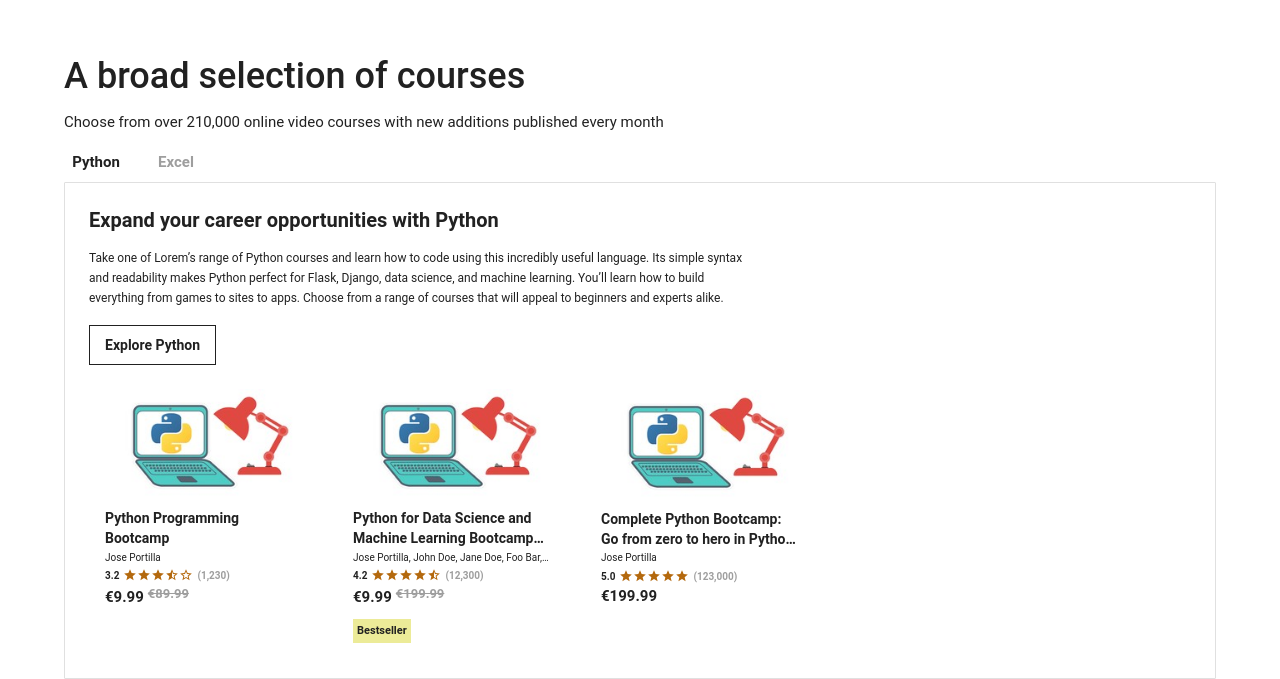
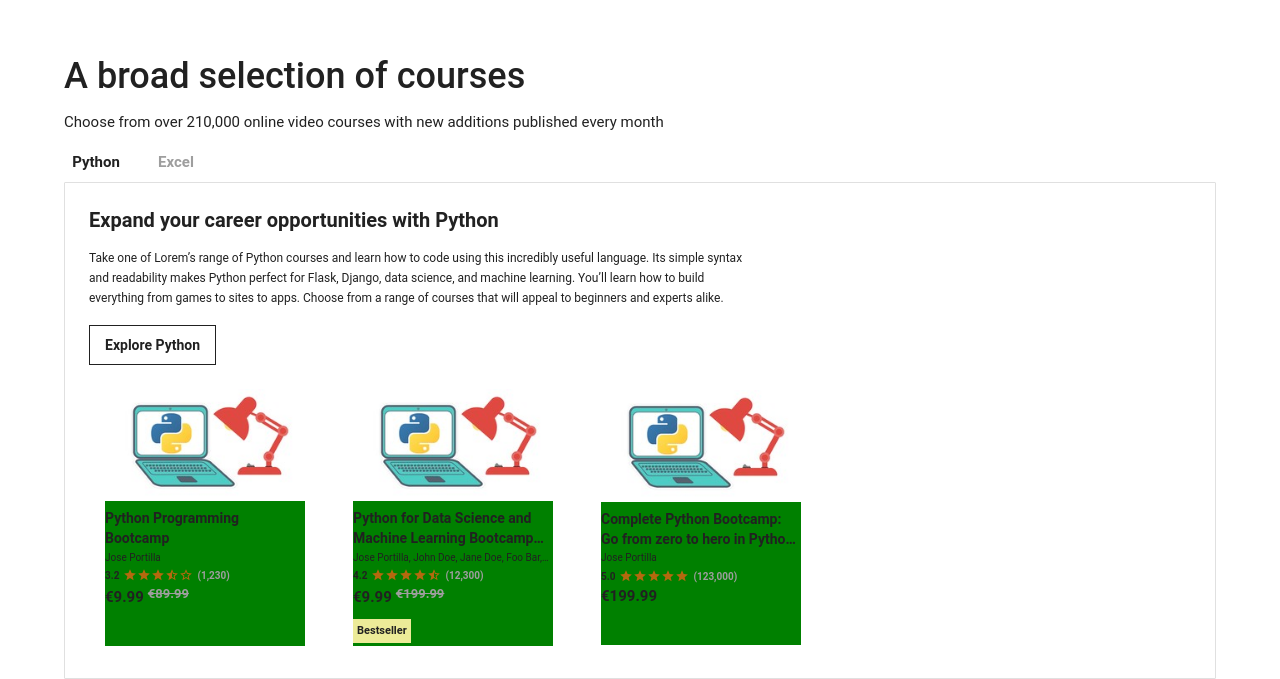
Before and after one commit to tuheli/video-course-platform, a React app: page / in a window 1280 px wide. Shown: the part 856-1535 px from the top of the page. Built offline with nearby package versions, Linux system fonts and the light colour scheme; the HTML template or start-up script is replaced by a standard one.

Commit message:
Update BroadCoursesSelectionItem.tsx

```diff
--- a/src/components/broad-courses-selection/BroadCoursesSelectionItem.tsx
+++ b/src/components/broad-courses-selection/BroadCoursesSelectionItem.tsx
@@ -5,6 +5,7 @@ import { StarRating } from './StarRating';
 import { DiscountedPrice } from './DiscountedPrice';
 import { significantDigitFormatter } from './numberFormatters';
 import { NormalPrice } from './NormalPrice';
+import { courseCardWidth } from './common';
 
 interface BroadCoursesSelectionItemProps {
   courseItem: CourseItem;
@@ -23,7 +24,8 @@ export const BroadCoursesSelectionItem = ({
   return (
     <Box
       sx={{
-        width: 200,
+        width: courseCardWidth,
+        bgcolor: 'green',
       }}
     >
       <img
```
